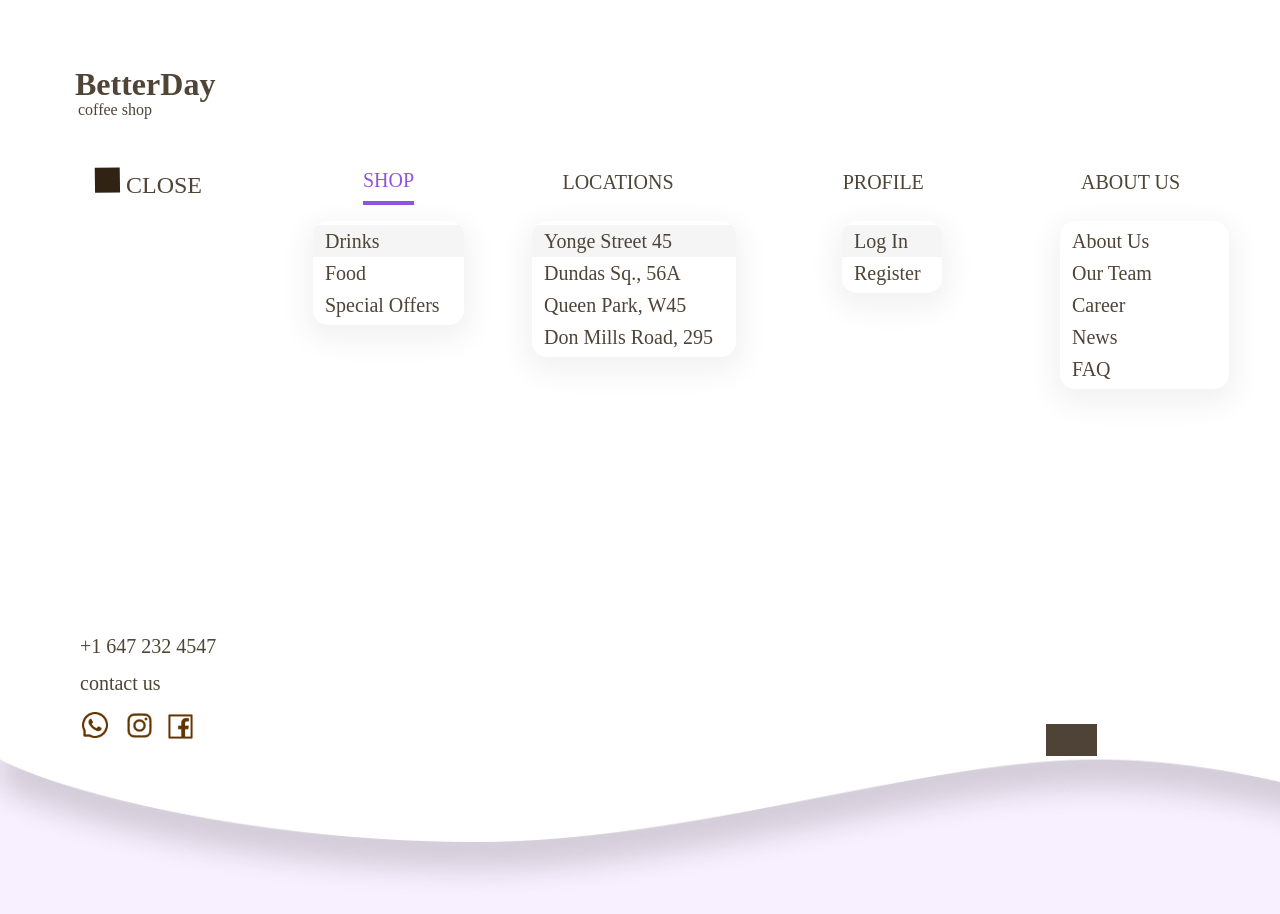
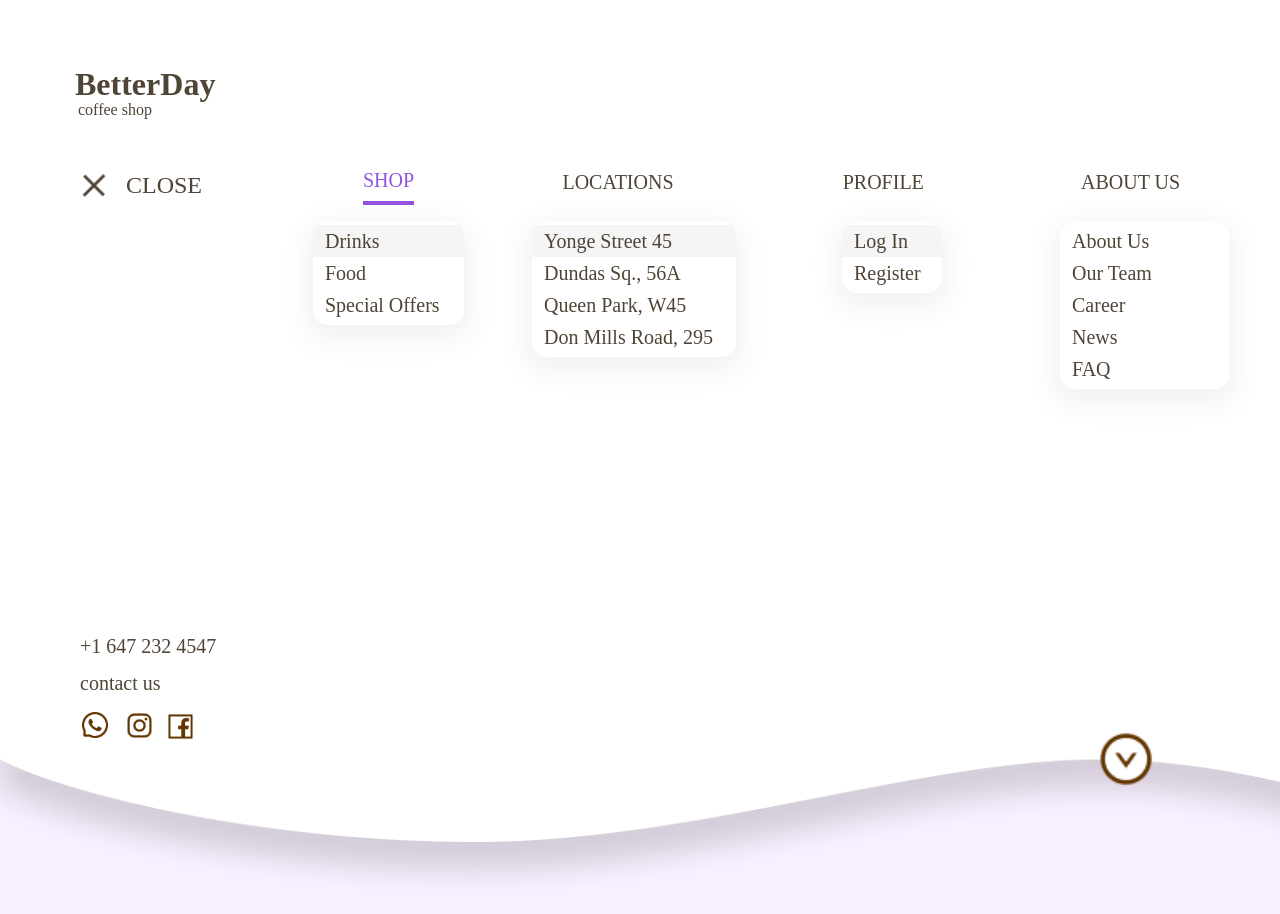
Before and after one commit to oleksandraluch/coffeeShop_BetterDay, a plain HTML site: page nav_menu.html in a window 1280 px wide. Shown: the top 914 px of the page. Drawn offline with nearby package versions, Linux system fonts and the light colour scheme.

Commit message:
nav_menu done

```diff
--- a/nav_menu.html
+++ b/nav_menu.html
@@ -8,7 +8,6 @@
     </head>
     <body style="margin: auto; max-width: 1440px;">
         <script src="https://cdn.jsdelivr.net/npm/bootstrap@5.3.2/dist/js/bootstrap.bundle.min.js" integrity="sha384-C6RzsynM9kWDrMNeT87bh95OGNyZPhcTNXj1NW7RuBCsyN/o0jlpcV8Qyq46cDfL" crossorigin="anonymous"></script>
-
         <div style="width: 100%; height: 100%; position: relative">
 
             <!-- bg -->
@@ -22,6 +21,17 @@
                         <div style="color: rgba(47.81, 34.52, 18.93, 0.85); font-size: 16px; font-family: Karla; font-weight: 500; line-height: 22px; word-wrap: break-word">coffee shop</div>
                     </div>
                 </a>
+
+                <!-- Close button -->
+                <a href="index.html">
+                    <div style="width: 128px; left: 69px; top: 160px; position: absolute">
+                        <div style="width: 71px; height: 40px; left: 57px; top: 5px; position: absolute; justify-content: flex-start; align-items: center; gap: 4px; display: inline-flex">
+                            <div style="text-align: center; color: rgba(47.81, 34.52, 18.93, 0.85); font-size: 24px; font-family: Karla; font-weight: 500; line-height: 40px; word-wrap: break-word">CLOSE</div>
+                        </div>
+                        <div style="width: 36px; height: 36px; left: 25.49px; top: 0px; position: absolute; transform: rotate(45deg); transform-origin: 0 0; justify-content: center; align-items: center; display: inline-flex">
+                            <img style="width: 36px; height: 36px" src="assets/icons/Plus.png" alt="Close icon" />
+                        </div>
+                    </div></a>
 
                 <!-- Language -->
                 <div style="left: 1308px; top: 55px; position: absolute; justify-content: flex-start; align-items: center; gap: 4px; display: inline-flex">
@@ -115,8 +125,6 @@
                     </div>
                 </div>
 
-
-
                 <!-- Contact us -->
                 <div style="width: 200px; height: 105px; left: 80px; top: 635px; position: absolute">
                     <div style="width: 99px; height: 22px; left: 0px; top: 37px; position: absolute; flex-direction: column; justify-content: center; align-items: flex-start; display: inline-flex">
@@ -134,24 +142,13 @@
                     </div>
                 </div>
 
-
-
-                <div style="width: 58px; height: 58px; left: 1097px; top: 756px; position: absolute; justify-content: center; align-items: center; display: inline-flex">
-                    <div style="width: 58px; height: 58px; position: relative; transform: rotate(-180deg); transform-origin: 0 0; flex-direction: column; justify-content: flex-start; align-items: flex-start; display: flex">
-                        <div style="width: 50.75px; height: 50.75px; background: rgba(47.81, 34.52, 18.93, 0.85)"></div>
-                        <div style="width: 42.14px; height: 42.14px; background: white"></div>
+                <!-- Down circle icon -->
+                <div style="width: 58px; height: 58px; left: 1097px; top: 730px; position: absolute; justify-content: center; align-items: center; display: inline-flex">
+                    <div style="width: 58px; height: 58px; position: relative; flex-direction: column; justify-content: flex-start; align-items: flex-start; display: flex">
+                        <img style="width: 58px; height: 58px;" src="assets/icons/down-circle.png"/>
                     </div>
                 </div>
-                <div style="width: 128px; left: 69px; top: 160px; position: absolute">
-                    <div style="width: 71px; height: 40px; left: 57px; top: 5px; position: absolute; justify-content: flex-start; align-items: center; gap: 4px; display: inline-flex">
-                        <div style="text-align: center; color: rgba(47.81, 34.52, 18.93, 0.85); font-size: 24px; font-family: Karla; font-weight: 500; line-height: 40px; word-wrap: break-word">CLOSE</div>
-                    </div>
-                    <div style="width: 36.07px; height: 36.05px; left: 25.49px; top: 0px; position: absolute; transform: rotate(45deg); transform-origin: 0 0; justify-content: center; align-items: center; display: inline-flex">
-                        <div style="width: 25px; height: 26px; position: relative; transform: rotate(-45.84deg); transform-origin: 0 0; flex-direction: column; justify-content: flex-start; align-items: flex-start; display: flex">
-                            <div style="width: 25px; height: 25.23px; background: #302313"></div>
-                        </div>
-                    </div>
-                </div>
+
             </div>
         </div>
     </body>
```
